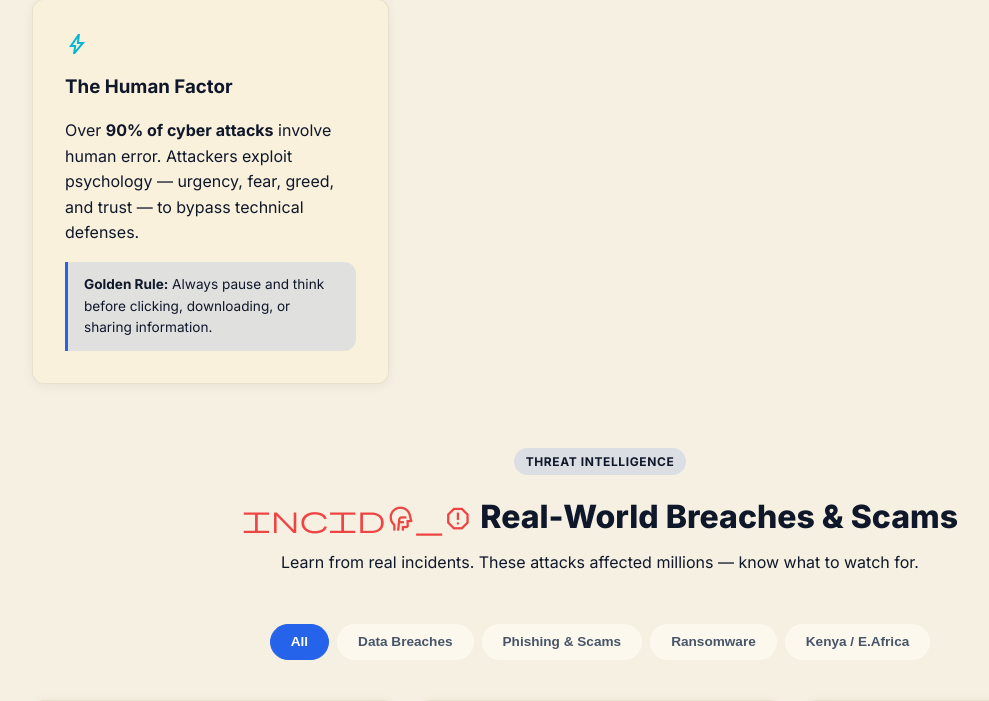
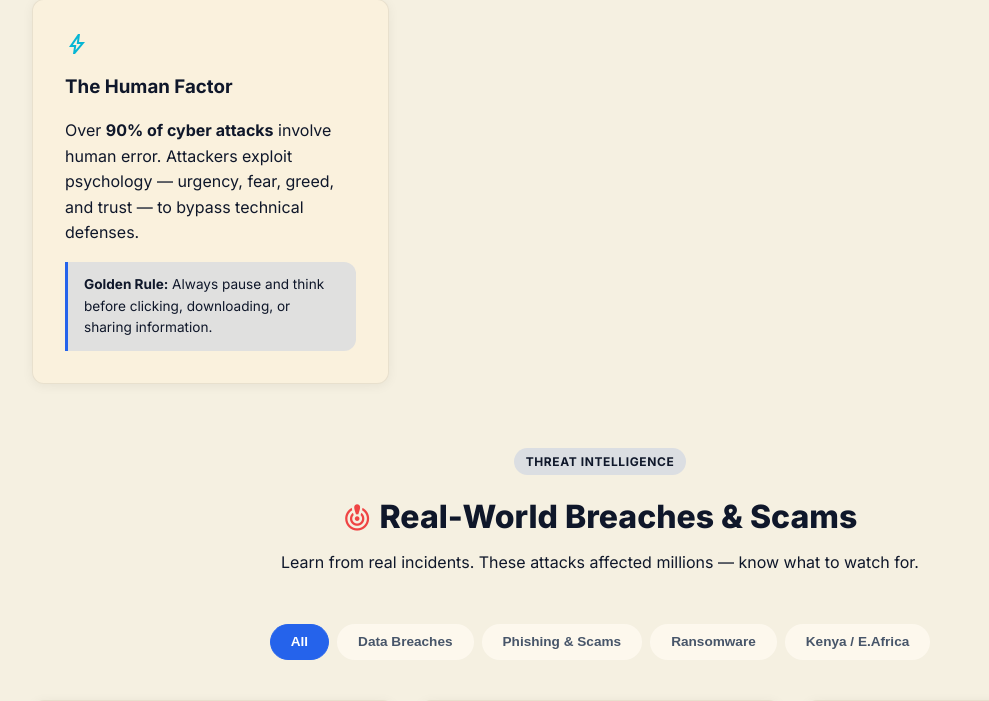
Before and after one commit to Billy3661/cyber_defense_system, a Flask app: page /awareness in a window 1280 px wide; the page is wider, and only the part inside the window is pictured. Shown: the part 1116-1817 px from the top of that part, without its empty margins (40-1029 px from the left). Run offline with Flask 3, Linux system fonts and the light colour scheme; parts of the project's set-up code (start-up, migrations or seed data) failed here and were passed over; some libraries are stand-ins or nearby versions.

Commit message:
Fix invalid Material Symbol icon: incident_report → crisis_alert

```diff
--- a/templates/awareness.html
+++ b/templates/awareness.html
@@ -385,7 +385,7 @@
     <div class="breach-section" id="breachSection">
         <div class="section-header">
             <div class="section-badge">Threat Intelligence</div>
-            <h2><span class="material-symbols-outlined" style="font-size: 1.8rem; vertical-align: middle; margin-right: 0.5rem; color: var(--error);">incident_report</span>Real-World Breaches & Scams</h2>
+            <h2><span class="material-symbols-outlined" style="font-size: 1.8rem; vertical-align: middle; margin-right: 0.5rem; color: var(--error);">crisis_alert</span>Real-World Breaches & Scams</h2>
             <p>Learn from real incidents. These attacks affected millions — know what to watch for.</p>
         </div>
 
```
